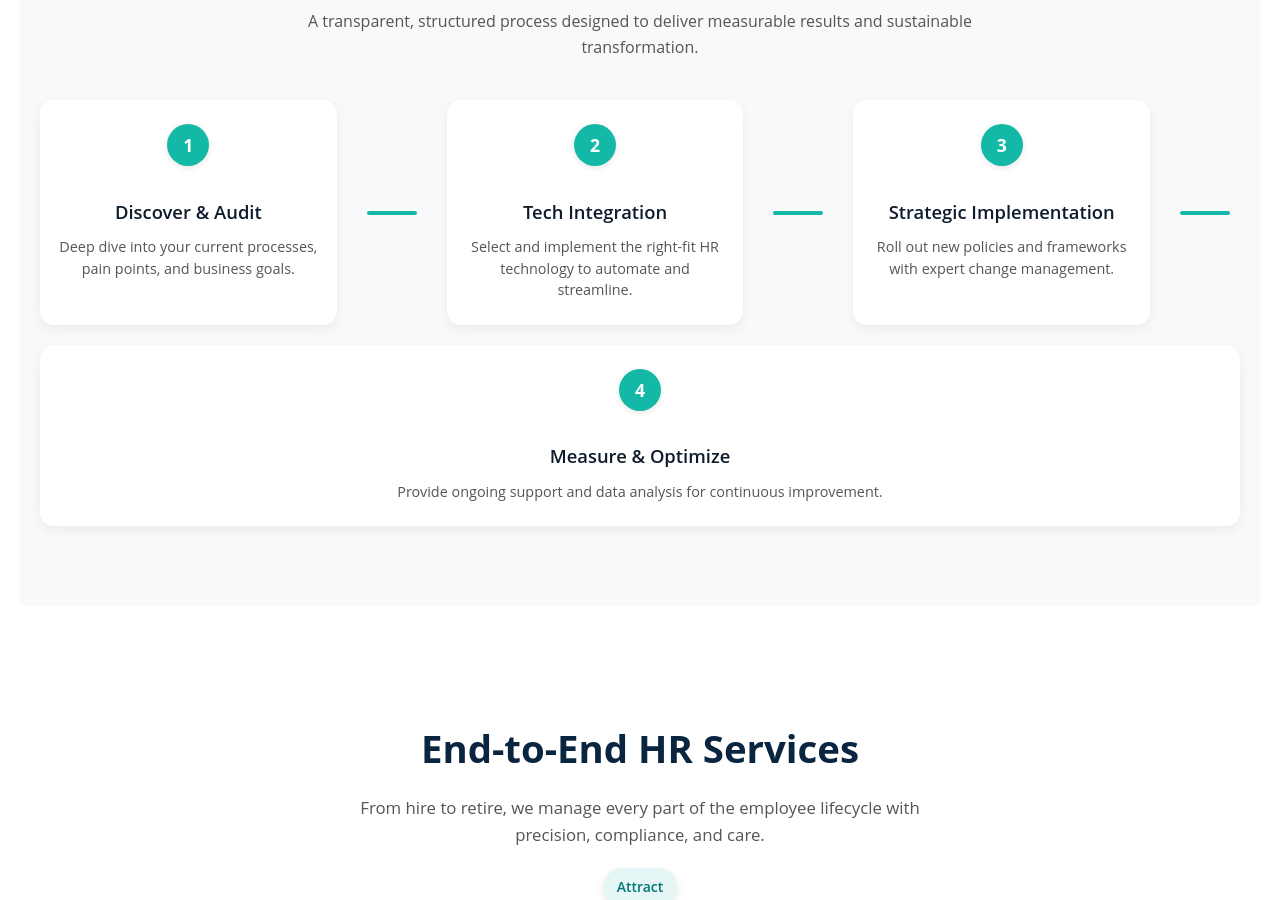
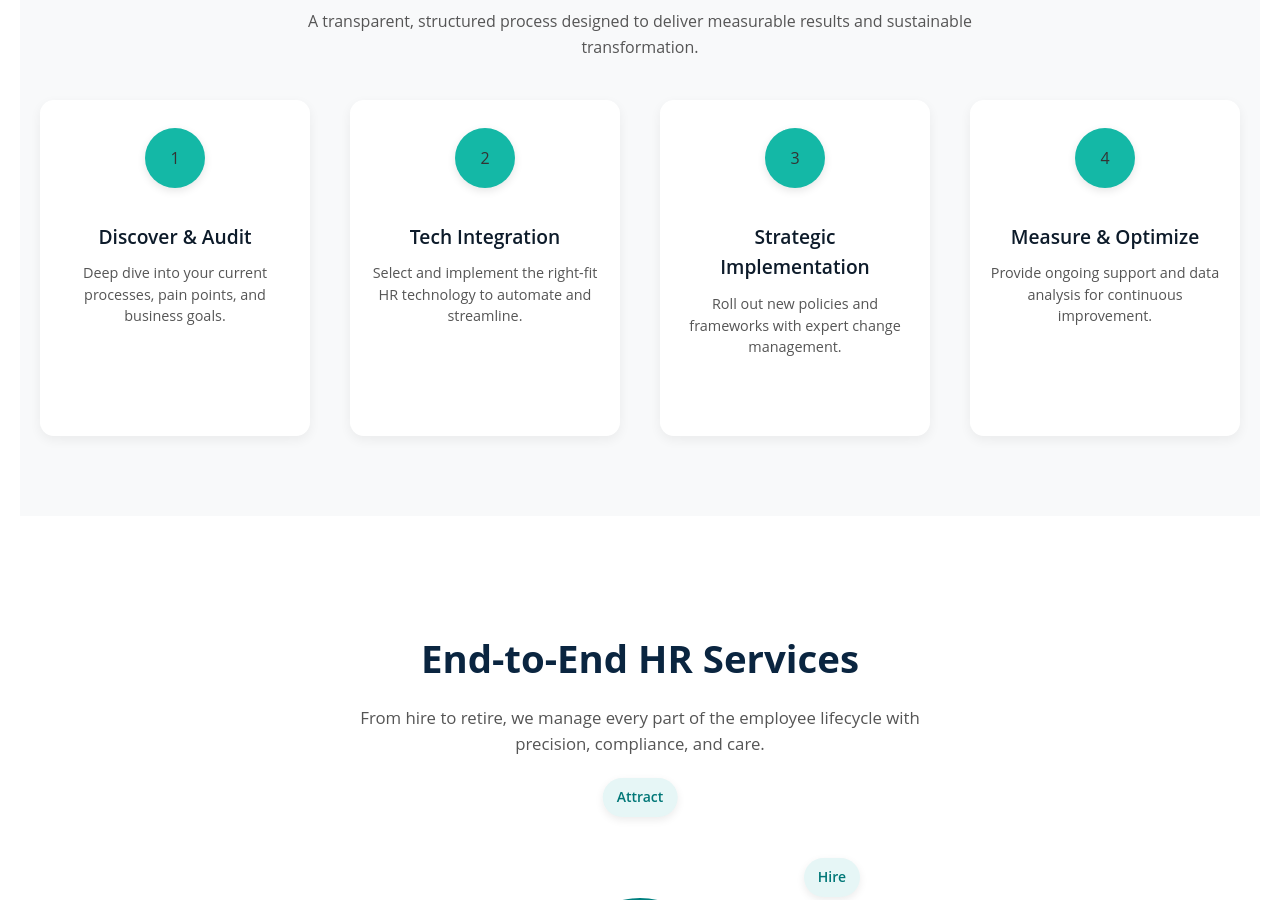
Before and after one commit to Sweetyvasani/Lakeside-Asia-Holdings---HR-services, a plain HTML site: page index.html in a window 1280 px wide. Shown: the part 3161-4061 px from the top of the page. Drawn offline with Linux system fonts and the light colour scheme.

Commit message:
Update style.css

```diff
--- a/assets/css/style.css
+++ b/assets/css/style.css
@@ -476,28 +476,28 @@ body {
   margin-bottom: 40px;
 }
 
-/* layout: steps in a row with connectors */
+/* ---- 4-Step Path Styling ---- */
 .premium-lineflow {
-  display: flex;
-  justify-content: center;
-  align-items: stretch;
-  flex-wrap: wrap;
-  gap: 20px;
+  display: grid;
+  grid-template-columns: repeat(4, 1fr); /* exactly 4 steps in one row */
+  align-items: start;
+  gap: 40px;
   max-width: 1200px;
   margin: 0 auto;
+  position: relative;
 }
 
 .premium-step {
   background: #fff;
   border-radius: 14px;
   box-shadow: 0 4px 12px rgba(0,0,0,0.06);
-  flex: 1 1 220px;
-  padding: 24px 18px;
+  padding: 28px 20px;
   transition: transform 0.3s ease, box-shadow 0.3s ease;
   text-align: center;
   display: flex;
   flex-direction: column;
   align-items: center;
+  min-height: 280px;
 }
 
 .premium-step:hover {
@@ -505,36 +505,30 @@ body {
   box-shadow: 0 12px 28px rgba(0,0,0,0.12);
 }
 
-/* badge */
+/* badge with icon */
 .step-badge {
   background: #14b8a6;
-  color: #fff;
-  font-weight: 700;
-  font-size: 1.1rem;
-  width: 42px;
-  height: 42px;
+  width: 60px;
+  height: 60px;
   border-radius: 50%;
   display: flex;
   align-items: center;
   justify-content: center;
-  margin-bottom: 12px;
-  box-shadow: 0 2px 6px rgba(0,0,0,0.1);
+  margin-bottom: 14px;
+  box-shadow: 0 3px 8px rgba(0,0,0,0.1);
+}
+.step-badge img {
+  width: 28px;
+  height: 28px;
 }
 
-/* step title */
+/* title + desc */
 .premium-step h3 {
-  font-size: 1.15rem; /* slightly larger */
+  font-size: 1.2rem;
   font-weight: 600;
   margin-bottom: 10px;
   color: #0d1b2a;
-  transition: color 0.3s ease;
 }
-
-.premium-step:hover h3 {
-  color: #14b8a6;
-}
-
-/* description */
 .premium-step p {
   font-size: 0.9rem;
   color: #555;
@@ -542,26 +536,26 @@ body {
   margin: 0;
 }
 
-/* connector */
+/* fancy curved connectors */
 .premium-connector {
-  width: 50px;
-  height: 4px;
-  background: #14b8a6;
-  align-self: center;
-  margin: 0 10px;
-  border-radius: 2px;
+  position: absolute;
+  top: 60px;
+  height: 40px;
+  width: calc(100% - 60px);
+  left: 80px;
+  right: 80px;
+  border-top: 3px dashed #14b8a6;   /* dashed teal line */
+  z-index: -1;
 }
 
-/* responsive: stack */
-@media (max-width: 768px) {
+/* responsive fallback: stack */
+@media (max-width: 992px) {
   .premium-lineflow {
-    flex-direction: column;
+    grid-template-columns: 1fr;
     gap: 24px;
   }
   .premium-connector {
-    width: 4px;
-    height: 30px;
-    margin: 10px auto;
+    display: none; /* hide connectors on mobile */
   }
 }
 
```
